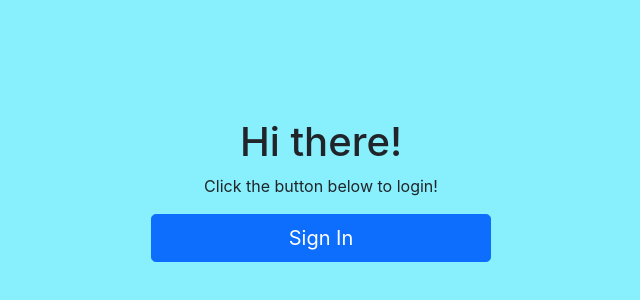
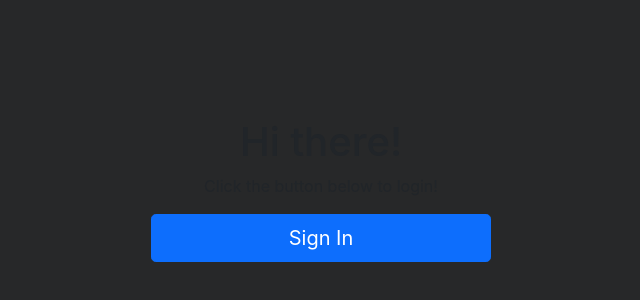
Before and after one commit to yennakim/team-roster, a Next.js app: page / in a window 1280 px wide. Shown: the part 170-470 px from the top of the page, without its empty margins (319-959 px from the left). Built offline with nearby package versions, Linux system fonts and the light colour scheme; no server answers.

Commit message:
added dark grey background color with red box shadowing for better contrast

```diff
--- a/components/MemberCard.js
+++ b/components/MemberCard.js
@@ -12,7 +12,7 @@ export default function MemberCard({ memberObj, onUpdate }) {
   };
 
   return (
-    <Card style={{ width: '18rem', margin: '10px' }}>
+    <Card className="custom-class" style={{ width: '18rem', margin: '10px' }}>
       <Card.Img variant="top" src={memberObj.image} alt={memberObj.name} style={{ height: '400px' }} />
       <Card.Body>
         <Card.Title>{memberObj.name}</Card.Title>
--- a/styles/globals.css
+++ b/styles/globals.css
@@ -18,5 +18,10 @@ a {
 }
 
 body {
-  background-color: #88effd;
+  background-color: #272829;
 }
+
+.card.custom-class {
+  color:black;
+  box-shadow: 10px 5px 5px red;
+}
```
